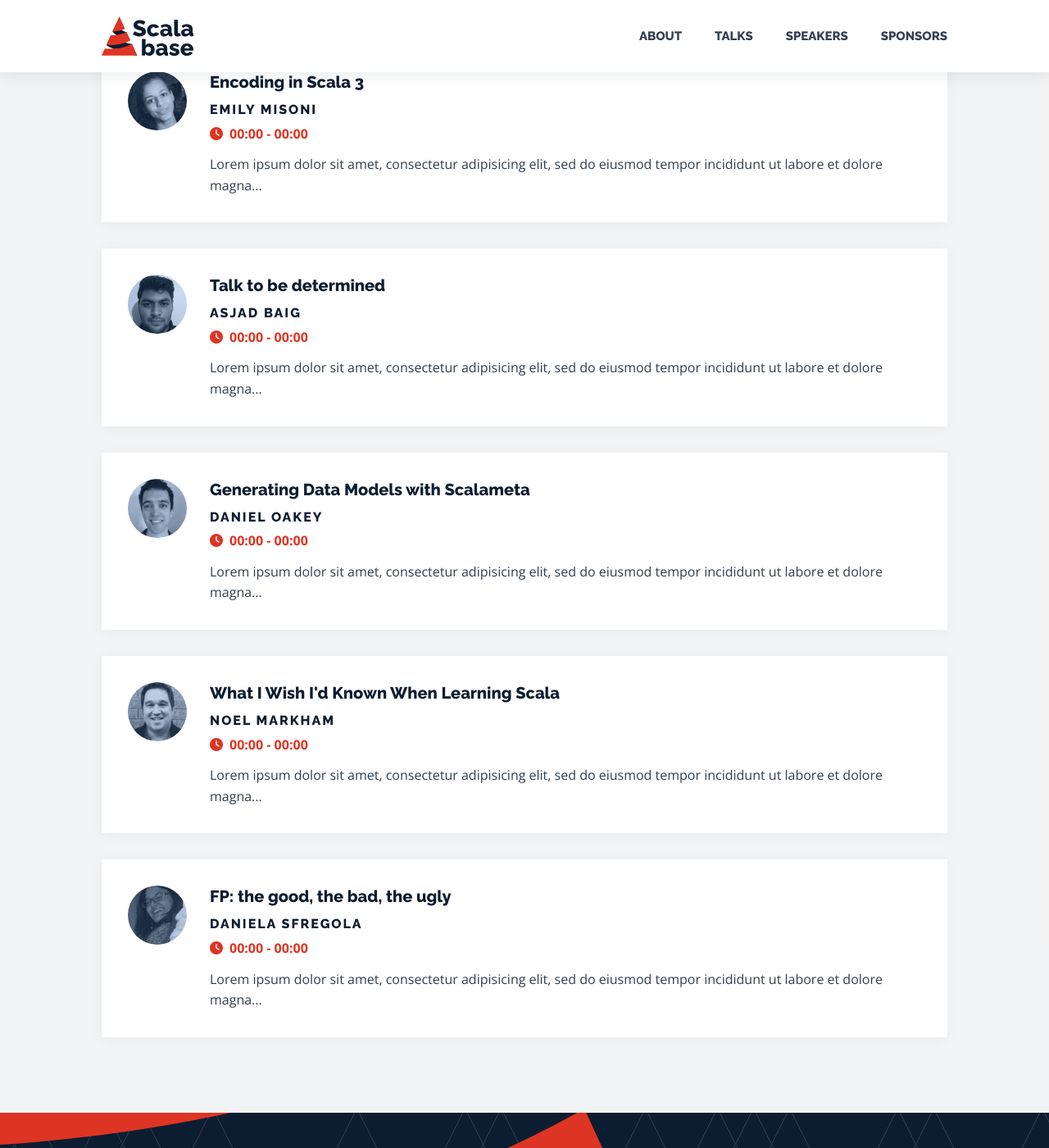
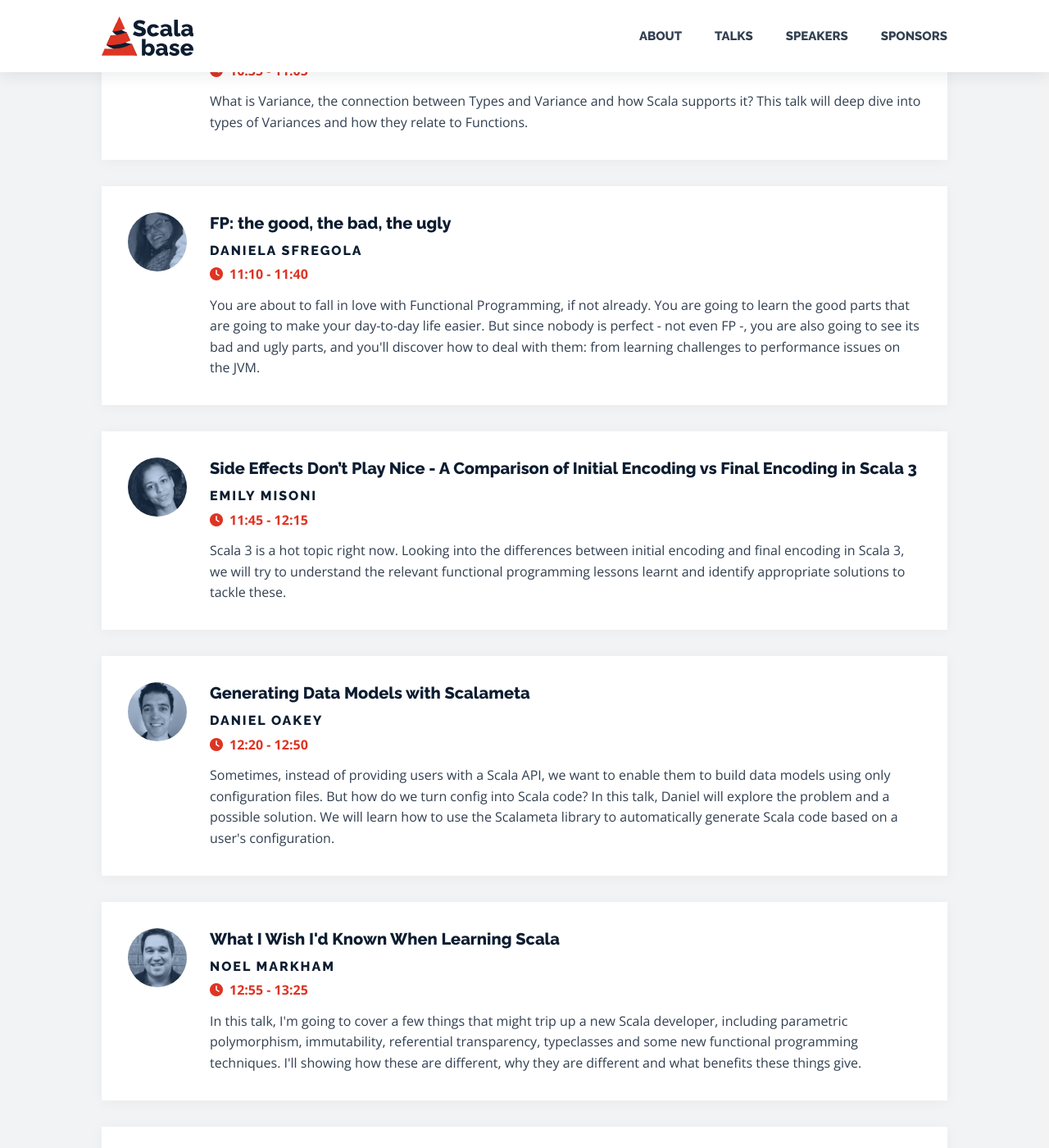
Before and after one commit to frankie297/scala-base-conf, a Jekyll site: the page built from docs/index.md, in a window 1280 px wide and 1400 px high, scrolled down 1893 px. Shown: the whole window at 82% size. Built offline with Jekyll 4.4.1, drawn with Linux system fonts in a browser that asks for light colours; nearby versions of some CDN libraries; some of the changed text lies outside the part shown.

Commit message:
update talks

```diff
--- a/docs/_data/speakers.yml
+++ b/docs/_data/speakers.yml
@@ -6,6 +6,15 @@ speakers:
   speakers-list:
 
     - id-speaker: 1
+      name: "Amina Adewusi"
+      bio: "Amina is a Scala engineer at the Guardian working in developer tooling. Prior to teaching herself how to code she worked in investment and finance across Sub-Saharan Africa."
+      avatar: /img/speakers/amina-adewusi.jpg
+      social:
+        - {name: "twitter", link: "https://twitter.com/a_adewusi"}
+        - {name: "github", link: "https://github.com/Nirvikalpa108"}
+        - {name: "linkedin", link: "https://www.linkedin.com/in/adewusi?originalSubdomain=uk"}
+
+    - id-speaker: 2
       name: "Frankie Hammond"
       bio: "Frankie is a software engineer at the Guardian. She used to be a graphic designer and taught herself how to code."
       avatar: /img/speakers/frankie-hammond.jpg
@@ -23,14 +32,14 @@ speakers:
         - {name: "github", link: "https://github.com/marjisound"}
         - {name: "linkedin", link: "https://www.linkedin.com/in/marjan-kalanaki-44084449/"}
 
-    - id-speaker: 3
+    - id-speaker: 5
       name: "Emily Misoni"
       bio: "Emily is an Associate Data Engineer at Just Eat."
       avatar: /img/speakers/emily-misoni.jpg
       social:
         - {name: "linkedin", link: "https://www.linkedin.com/in/emily-m-ab83741ab/"}
 
-    - id-speaker: 4
+    - id-speaker: 3
       name: "Asjad Baig"
       bio: "Emily is an Associate Data Engineer at Just Eat."
       avatar: /img/speakers/asjad-baig.jpg
@@ -38,12 +47,12 @@ speakers:
         - {name: "twitter", link: "https://twitter.com/AsjadSB"}
         - {name: "linkedin", link: "https://www.linkedin.com/in/asjad-baig-28b723129/?originalSubdomain=in"}
 
-    - id-speaker: 5
+    - id-speaker: 6
       name: "Daniel Oakey"
       bio: "Daniel is a Scala software engineer working at Quantexa in central London. There, he works on tools for modelling and processing data."
       avatar: /img/speakers/daniel-oakey.jpg
 
-    - id-speaker: 6
+    - id-speaker: 7
       name: "Noel Markham"
       bio: "Noel is a lead software engineer at 47 Degrees. He started out as a Java developer before discovering Scala in 2012. He's worked across many industries, including games, fashion, television and finance. When not writing code he can be found playing board games, or running somewhere."
       avatar: /img/speakers/noel-markham.jpg
@@ -52,7 +61,7 @@ speakers:
         - {name: "github", link: "https://github.com/noelmarkham"}
         - {name: "linkedin", link: "https://www.linkedin.com/in/noelmarkham/"}
 
-    - id-speaker: 7
+    - id-speaker: 4
       name: "Daniela Sfregola"
       bio: "Daniela is an active contributor to the Scala Community, author of Get Programming with Scala and maintainer of open source projects (the most popular ones are twitter4s and random-data-generator). Daniela is also co-organizer of the London Scala User Group (LSUG) Meetup."
       avatar: /img/speakers/daniela-sfregola.jpg
--- a/docs/_data/talks.yml
+++ b/docs/_data/talks.yml
@@ -6,36 +6,39 @@ talks:
   talks-list:
 
     - id-talk: 1
-      title: "Recursion in Scala"
-      time: "00:00 - 00:00"
-      description: "Lorem ipsum dolor sit amet, consectetur adipisicing elit, sed do eiusmod tempor incididunt ut labore et dolore magna..."
+      title: "Conference welcome"
+      time: "09:50 - 10:00"
 
     - id-talk: 2
       title: "Recursion in Scala"
-      time: "00:00 - 00:00"
-      description: "Lorem ipsum dolor sit amet, consectetur adipisicing elit, sed do eiusmod tempor incididunt ut labore et dolore magna..."
+      time: "10:00 - 10:30"
+      description: "A beginners guide to recursion in Scala"
 
     - id-talk: 3
-      title: "Encoding in Scala 3"
-      time: "00:00 - 00:00"
-      description: "Lorem ipsum dolor sit amet, consectetur adipisicing elit, sed do eiusmod tempor incididunt ut labore et dolore magna..."
+      title: "Variance & Types"
+      time: "10:35 - 11:05"
+      description: "What is Variance, the connection between Types and Variance and how Scala supports it? This talk will deep dive into types of Variances and how they relate to Functions."
 
     - id-talk: 4
-      title: "Talk to be determined"
-      time: "00:00 - 00:00"
-      description: "Lorem ipsum dolor sit amet, consectetur adipisicing elit, sed do eiusmod tempor incididunt ut labore et dolore magna..."
+      title: "FP: the good, the bad, the ugly"
+      time: "11:10 - 11:40"
+      description: "You are about to fall in love with Functional Programming, if not already. You are going to learn the good parts that are going to make your day-to-day life easier. But since nobody is perfect - not even FP -, you are also going to see its bad and ugly parts, and you'll discover how to deal with them: from learning challenges to performance issues on the JVM."
 
     - id-talk: 5
-      title: "Generating Data Models with Scalameta"
-      time: "00:00 - 00:00"
-      description: "Lorem ipsum dolor sit amet, consectetur adipisicing elit, sed do eiusmod tempor incididunt ut labore et dolore magna..."
+      title: "Side Effects Don’t Play Nice - A Comparison of Initial Encoding vs Final Encoding in Scala 3"
+      time: "11:45 - 12:15"
+      description: "Scala 3 is a hot topic right now. Looking into the differences between initial encoding and final encoding in Scala 3, we will try to understand the relevant functional programming lessons learnt and identify appropriate solutions to tackle these."
 
     - id-talk: 6
-      title: "What I Wish I'd Known When Learning Scala"
-      time: "00:00 - 00:00"
-      description: "Lorem ipsum dolor sit amet, consectetur adipisicing elit, sed do eiusmod tempor incididunt ut labore et dolore magna..."
+      title: "Generating Data Models with Scalameta"
+      time: "12:20 - 12:50"
+      description: "Sometimes, instead of providing users with a Scala API, we want to enable them to build data models using only configuration files. But how do we turn config into Scala code? In this talk, Daniel will explore the problem and a possible solution. We will learn how to use the Scalameta library to automatically generate Scala code based on a user's configuration."
 
     - id-talk: 7
-      title: "FP: the good, the bad, the ugly"
-      time: "00:00 - 00:00"
-      description: "Lorem ipsum dolor sit amet, consectetur adipisicing elit, sed do eiusmod tempor incididunt ut labore et dolore magna..."
+      title: "What I Wish I'd Known When Learning Scala "
+      time: "12:55 - 13:25"
+      description: "In this talk, I'm going to cover a few things that might trip up a new Scala developer, including parametric polymorphism, immutability, referential transparency, typeclasses and some new functional programming techniques. I'll showing how these are different, why they are different and what benefits these things give."
+
+    - id-talk: 1
+      title: "Conference goodbye"
+      time: "13:25 - 13:30"
```
Also changed, not shown: docs/img/speakers/amina-adewusi.jpg (added).
